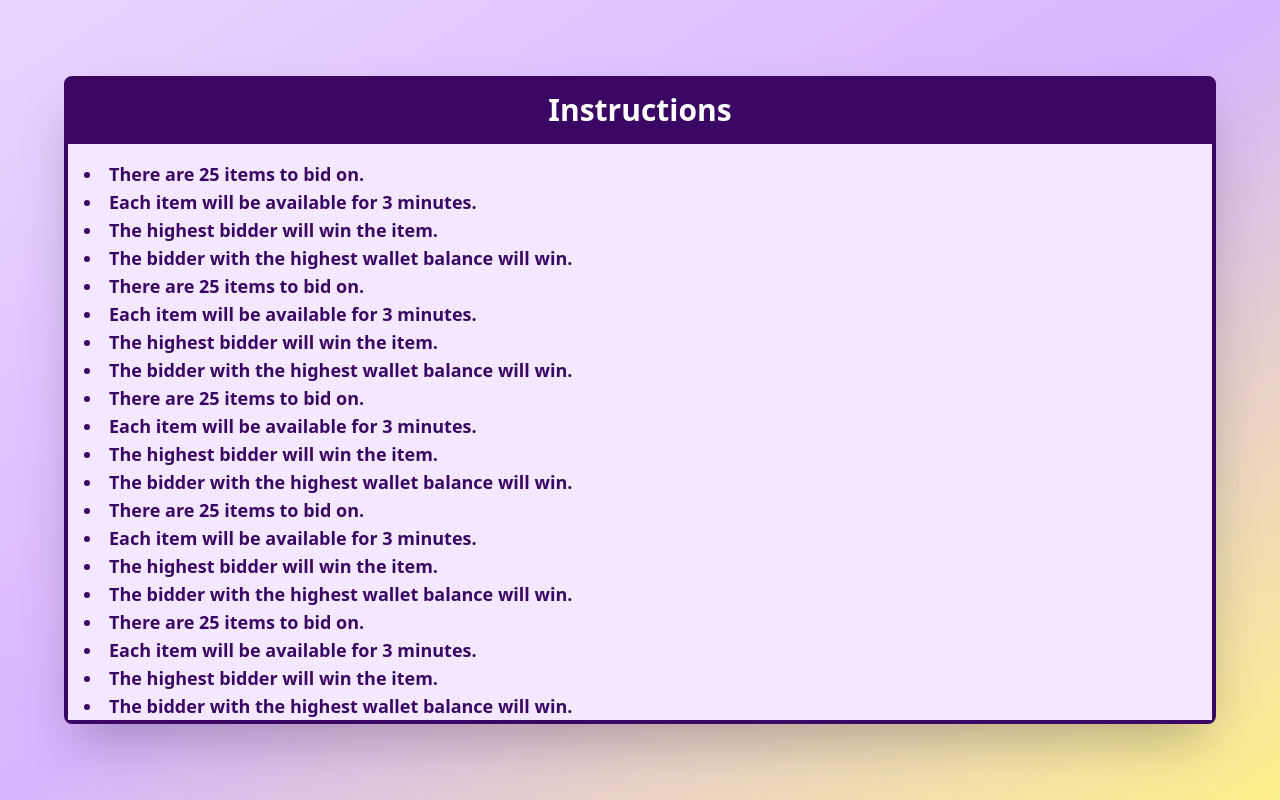
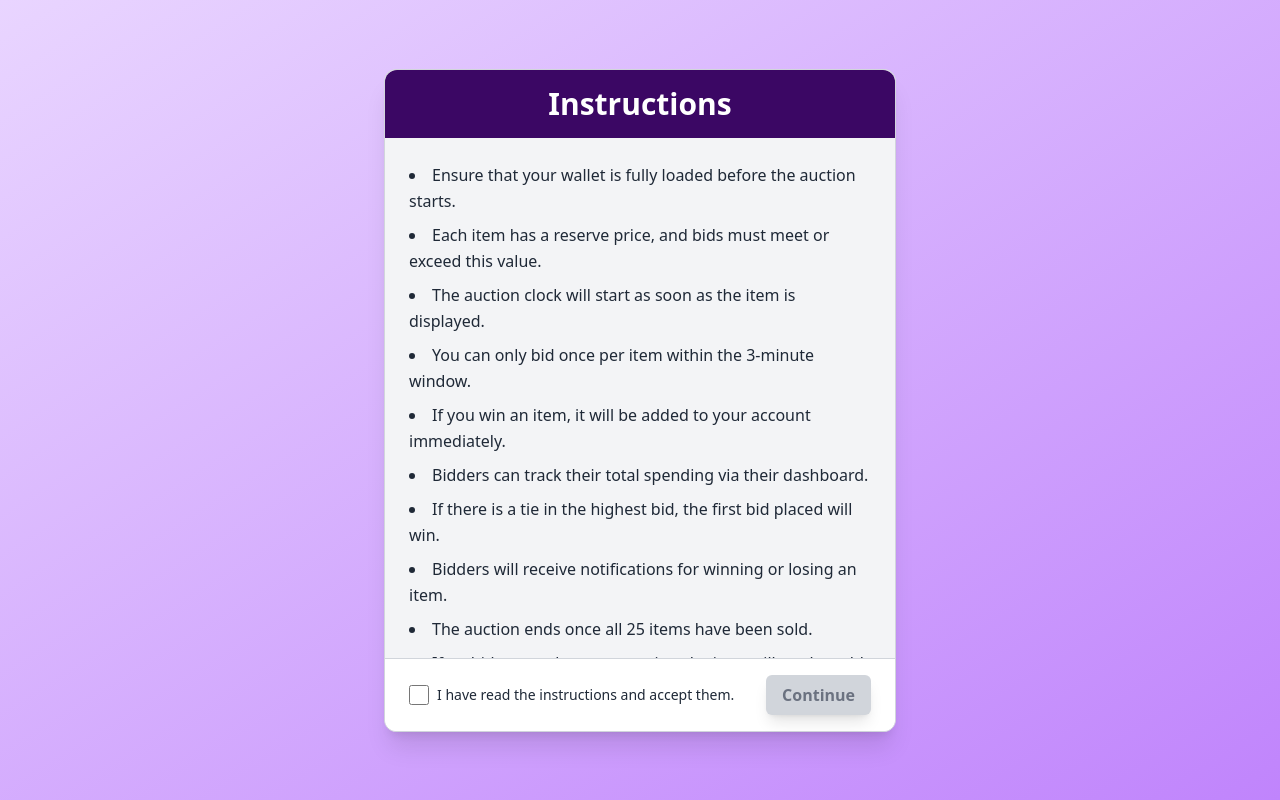
Before and after one commit to sawaraunakk31/FuturePreneurs-24, a Next.js app: page /round1/page1 in a window 1280 px wide. Built offline with nearby package versions, Linux system fonts and the light colour scheme.

Commit message:
Made Pages 1 to 4 for Round 1

```diff
--- a/app/round1/page1/page.jsx
+++ b/app/round1/page1/page.jsx
@@ -6,60 +6,68 @@ import { FaUserCircle } from "react-icons/fa";
 
 export default function Instructions() {
     const [isChecked, setIsChecked] = useState(false);
-    const router = useRouter();
 
     const handleCheckboxChange = () => {
         setIsChecked(!isChecked);
     };
 
+    const router = useRouter();
     const handleContinue = () => {
         if (isChecked) {
-            router.push("../page2");
+            router.push("./page2");
         }
     };
 
     return (
-        <div className="flex justify-center items-center min-h-screen bg-gradient-to-br from-purple-200 via-purple-300 to-yellow-200">
-            <div className="flex flex-col w-[90%] h-[80%] border-purple-950 border-4 items-center rounded-lg shadow-2xl">
-                <div className="text-3xl font-bold w-full h-[8vh] border-purple-950 border-b-4 text-center flex items-center justify-center bg-purple-950 text-white">
+        <div className="flex justify-center items-center h-screen bg-gradient-to-br from-purple-200 via-white-200 to-purple-400">
+            <div className="flex flex-col w-[90%] md:w-[60%] lg:w-[40%] border border-gray-300 rounded-xl shadow-xl bg-white">
+
+                {/* Header */}
+                <div className="text-3xl font-semibold bg-purple-950 text-white py-4 text-center rounded-t-xl">
                     Instructions
                 </div>
-                <div className="text-lg font-bold w-full h-[72vh] px-4 pt-4 overflow-y-auto bg-purple-100 text-purple-950">
-                    <ul className="list-disc list-inside pb-6">
-                        <li>There are 25 items to bid on.</li>
-                        <li>Each item will be available for 3 minutes.</li>
-                        <li>The highest bidder will win the item.</li>
-                        <li>The bidder with the highest wallet balance will win.</li>
-                        <li>There are 25 items to bid on.</li>
-                        <li>Each item will be available for 3 minutes.</li>
-                        <li>The highest bidder will win the item.</li>
-                        <li>The bidder with the highest wallet balance will win.</li>
-                        <li>There are 25 items to bid on.</li>
-                        <li>Each item will be available for 3 minutes.</li>
-                        <li>The highest bidder will win the item.</li>
-                        <li>The bidder with the highest wallet balance will win.</li>
-                        <li>There are 25 items to bid on.</li>
-                        <li>Each item will be available for 3 minutes.</li>
-                        <li>The highest bidder will win the item.</li>
-                        <li>The bidder with the highest wallet balance will win.</li>
-                        <li>There are 25 items to bid on.</li>
-                        <li>Each item will be available for 3 minutes.</li>
-                        <li>The highest bidder will win the item.</li>
-                        <li>The bidder with the highest wallet balance will win.</li>
+
+                {/* Instructions Body */}
+                <div className="p-6 bg-gray-100 text-gray-800 leading-relaxed h-[65vh] overflow-y-auto">
+                    <ul className="list-disc list-inside space-y-2">
+                        <li>Ensure that your wallet is fully loaded before the auction starts.</li>
+                        <li>Each item has a reserve price, and bids must meet or exceed this value.</li>
+                        <li>The auction clock will start as soon as the item is displayed.</li>
+                        <li>You can only bid once per item within the 3-minute window.</li>
+                        <li>If you win an item, it will be added to your account immediately.</li>
+                        <li>Bidders can track their total spending via their dashboard.</li>
+                        <li>If there is a tie in the highest bid, the first bid placed will win.</li>
+                        <li>Bidders will receive notifications for winning or losing an item.</li>
+                        <li>The auction ends once all 25 items have been sold.</li>
+                        <li>If no bids meet the reserve price, the item will not be sold.</li>
+                        <li>Remember to manage your time wisely during the bidding process.</li>
+                        <li>Once an item is sold, the next auction will begin immediately after.</li>
+                        <li>Bidders are not allowed to withdraw their bids once placed.</li>
+                        <li>The leaderboard will update after each item is sold.</li>
+                        <li>Make sure you’re connected to a stable internet connection for bidding.</li>
+                        <li>All bids are final, and refunds are not available after the bid is placed.</li>
                     </ul>
-                    <div className="text-xl font-bold w-full h-[10vh] border--purple-950 border-t-4 border-purple-950 text-center flex flex-row items-center justify-between align-middle">
-                        <div className="flex items-center justify-items-start">
+            </div>
+
+            {/* Checkbox and Continue Button */}
+            <div className="px-6 py-4 flex justify-between items-center bg-white border-t border-gray-300 rounded-b-xl">
+                <div className="flex items-center space-x-2">
                     <input
                         type="checkbox"
                         id="accept"
-                                className="mr-2"
+                        className="w-5 h-5 text-purple-950 border-gray-300 rounded focus:ring-0 focus:ring-offset-0"
                         checked={isChecked}
                         onChange={handleCheckboxChange}
                     />
-                            <label htmlFor="accept">I have read the Instructions and accept them.</label>
+                    <label htmlFor="accept" className="text-gray-800 text-sm">
+                        I have read the instructions and accept them.
+                    </label>
                 </div>
                 <button
-                            className={`px-2 py-1 bg-purple-950 text-white rounded-md shadow-xl ${isChecked ? 'opacity-80 hover:opacity-100 hover:scale-110' : 'opacity-40 cursor-not-allowed'} justify-items-end`}
+                    className={`px-4 py-2 rounded-md font-semibold shadow-lg transition-transform transform ${isChecked
+                        ? "bg-purple-600 text-white hover:scale-105 hover:bg-purple-700"
+                        : "bg-gray-300 text-gray-500 cursor-not-allowed"
+                        }`}
                     disabled={!isChecked}
                     onClick={handleContinue}
                 >
@@ -67,7 +75,6 @@ export default function Instructions() {
                 </button>
             </div>
         </div>
-            </div>
-        </div>
+        </div >
     );
 }
--- a/app/round1/page3/page.jsx
+++ b/app/round1/page3/page.jsx
@@ -0,0 +1,94 @@
+"use client";
+import React, { useState } from 'react';
+import { useRouter } from "next/navigation";
+
+const Page3 = () => {
+  // Modal state
+  const [isModalOpen, setIsModalOpen] = useState(false);
+  const [loanAmount, setLoanAmount] = useState('');
+
+  // Handle modal open/close
+  const openModal = () => {
+    setIsModalOpen(true);
+  };
+
+  const router = useRouter();
+  const handleContinue = () => {
+    router.push("./page4")
+  };
+
+  const closeModal = () => {
+    setIsModalOpen(false);
+  };
+
+  // Handle input validation (only digits)
+  const handleInputChange = (e) => {
+    const value = e.target.value;
+    if (/^\d*$/.test(value)) {
+      setLoanAmount(value); // Allows only digits
+    }
+  };
+
+  return (
+    <div className="flex justify-center items-center h-screen bg-gradient-to-br from-purple-200 via-white-200 to-purple-400">
+      <div className="bg-white p-6 rounded-lg shadow-lg w-80">
+        <h1 className="text-2xl font-bold mb-4 text-center">Loan</h1>
+
+        {/* Slabs (without hover effect) */}
+        <div className="bg-gray-100 p-2 rounded-md mb-4 text-sm text-center">
+          Range: 2 Cr to 3 Cr<br/>Interest: 10%
+        </div>
+        <div className="bg-gray-100 p-2 rounded-md mb-4 text-sm text-center">
+          Range: 3 Cr to 4 Cr<br/>Interest: 12%
+        </div>
+        <div className="bg-gray-100 p-2 rounded-md mb-4 text-sm text-center">
+          Range: 4 Cr to 5 Cr<br/>Interest: 14%
+        </div>
+        <div className="bg-gray-100 p-2 rounded-md mb-4 text-sm text-center">
+          Range: 5 Cr to 6 Cr<br/>Interest: 18%
+        </div>
+
+        {/* Loan Amount Input */}
+        <textarea
+          className="w-full p-2 border border-gray-300 rounded-md mb-4 focus:outline-none focus:ring-2 focus:ring-blue-400"
+          placeholder="Enter the loan amount"
+          value={loanAmount}
+          onChange={handleInputChange}
+        />
+
+        {/* Take Loan Button */}
+        <button
+          className="w-full bg-blue-500 text-white py-2 rounded-md hover:bg-blue-600 transition"
+          onClick={openModal}
+        >
+          Take Loan
+        </button>
+      </div>
+
+      {/* Modal */}
+      {isModalOpen && (
+        <div className="fixed inset-0 bg-black bg-opacity-50 flex justify-center items-center">
+          <div className="bg-white p-6 rounded-lg shadow-lg w-72 text-center">
+            <p className="mb-4 text-lg">Are you sure?</p>
+            <div className="flex justify-around">
+              <button
+                className="bg-green-500 text-white py-2 px-4 rounded-md hover:bg-green-600 transition"
+                onClick={handleContinue}
+              >
+                Yes
+              </button>
+              <button
+                className="bg-red-500 text-white py-2 px-4 rounded-md hover:bg-red-600 transition"
+                onClick={closeModal}
+              >
+                No
+              </button>
+            </div>
+          </div>
+        </div>
+      )}
+    </div>
+  );
+};
+
+export default Page3;
```
Also changed, not shown: app/round1/page2/page.jsx (+91 -0 lines), app/round1/page4/page.jsx (+40 -39 lines), app/api/round1/incPage/route.js (added). Lines whose indentation alone changed are shown as unchanged.
